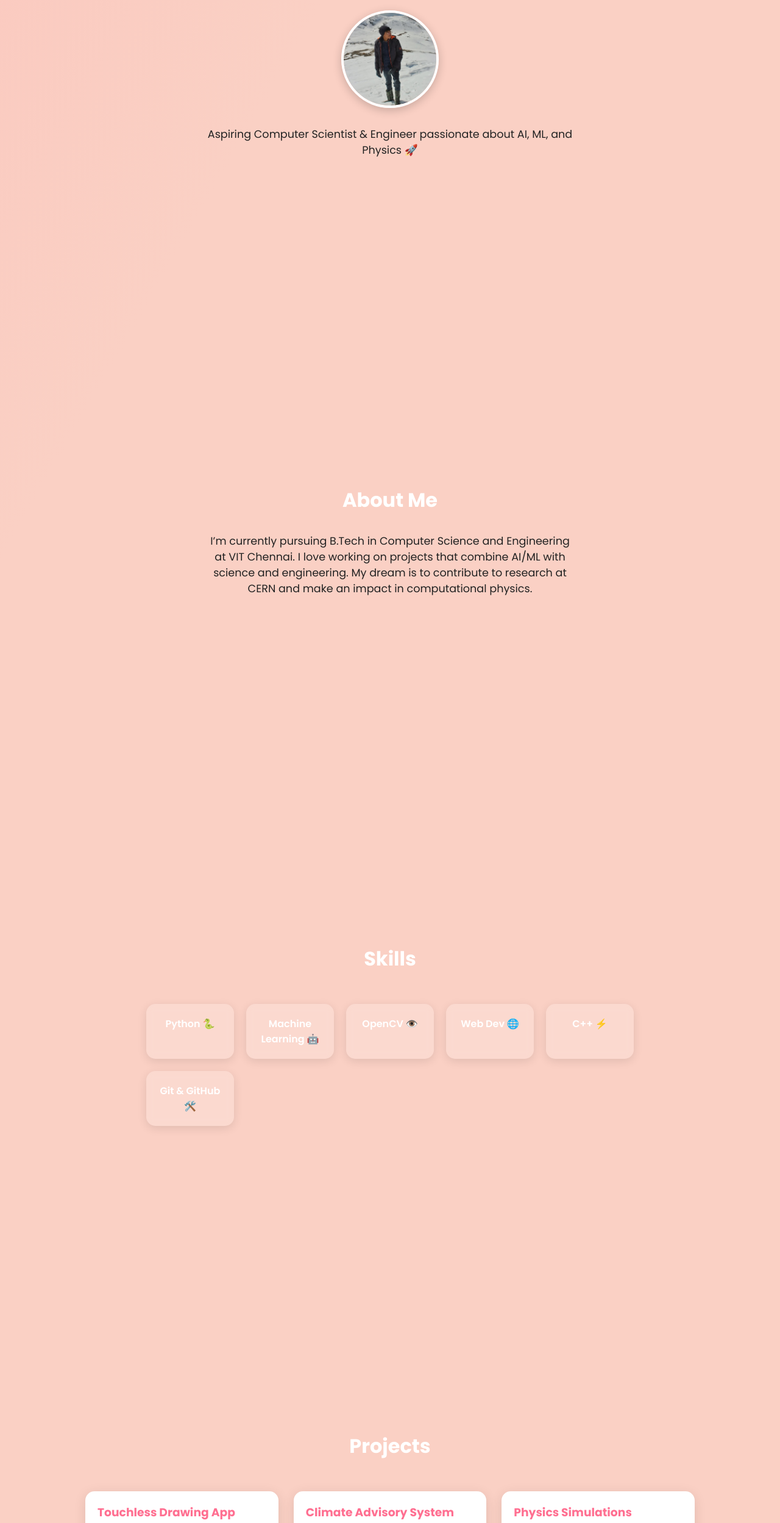
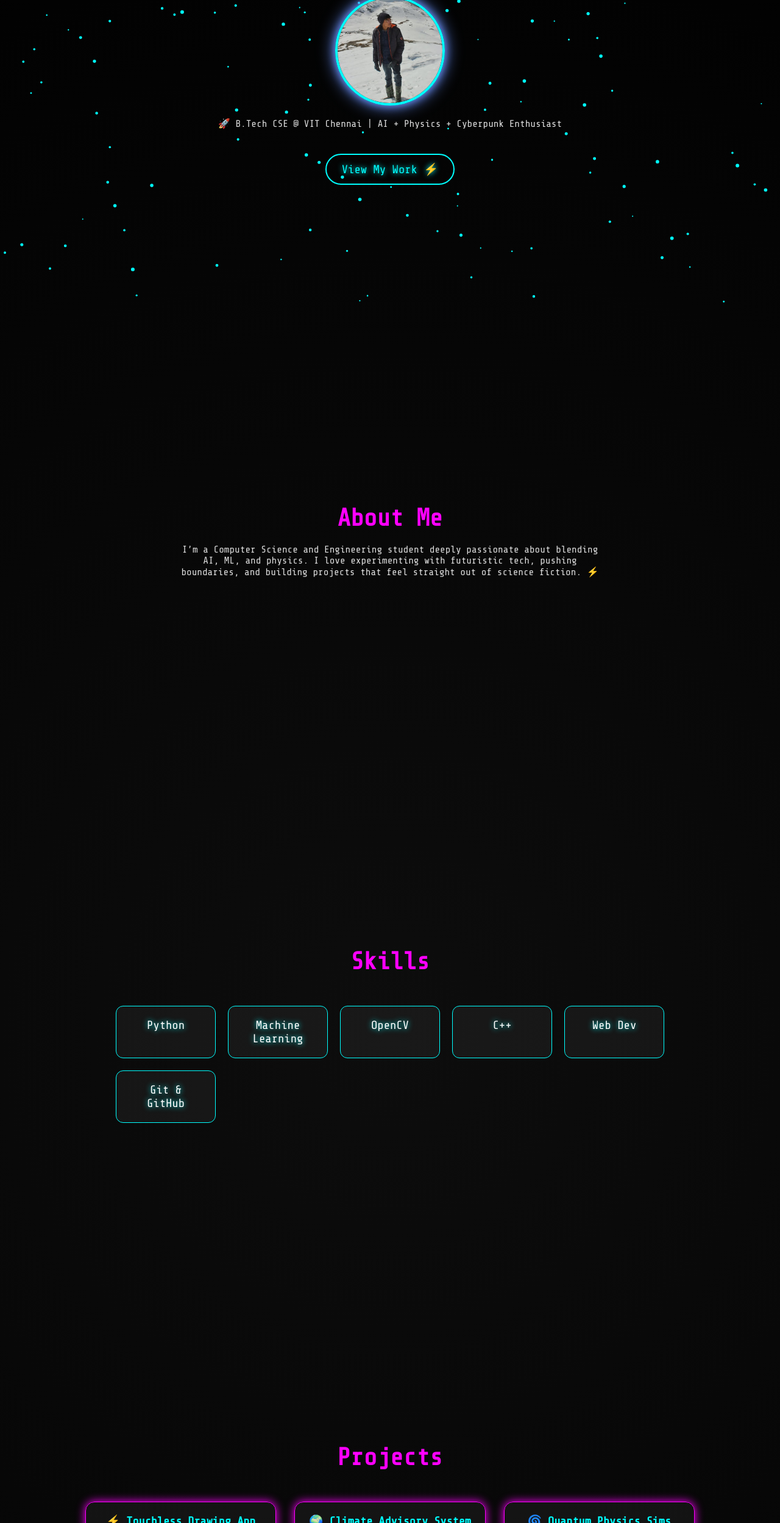
Before and after one commit to ivanho-git/ibhanmukh.github.io, a plain HTML site: page index.html in a window 1280 px wide. Shown: the part 303-2800 px from the top of the page at 61% size. Drawn offline with nearby package versions, Linux system fonts and the light colour scheme.

Commit message:
Update index.html

```diff
--- a/index.html
+++ b/index.html
@@ -3,101 +3,125 @@
 <head>
 <meta charset="UTF-8">
 <meta name="viewport" content="width=device-width, initial-scale=1.0">
-<title>Ibhan Mukherjee | Portfolio</title>
-<link href="https://fonts.googleapis.com/css2?family=Poppins:wght@400;600;700&display=swap" rel="stylesheet">
+<title>Ibhan Mukherjee | Cyberpunk Portfolio</title>
+<link href="https://fonts.googleapis.com/css2?family=Orbitron:wght@500;700&family=Share+Tech+Mono&display=swap" rel="stylesheet">
 <style>
-  /* Reset + Fonts */
-  * { margin:0; padding:0; box-sizing:border-box; font-family:'Poppins', sans-serif; }
+  /* Reset */
+  * {margin:0; padding:0; box-sizing:border-box;}
   body {
-    background: linear-gradient(120deg,#ff9a9e,#fad0c4,#fad0c4);
-    background-size: 300% 300%;
-    animation: backgroundShift 15s infinite alternate;
-    color:#333;
-    scroll-behavior:smooth;
+    font-family: 'Share Tech Mono', monospace;
+    background: radial-gradient(circle at center, #0d0d0d 0%, #000 100%);
+    color:#fff;
+    overflow-x:hidden;
   }
-  @keyframes backgroundShift {
-    0%{background-position:0% 50%;}
-    50%{background-position:100% 50%;}
-    100%{background-position:0% 50%;}
+
+  /* Background Particles */
+  canvas#bg {
+    position:fixed; top:0; left:0; width:100%; height:100%;
+    z-index:-1;
   }
 
   /* Navbar */
   nav {
-    position:fixed; top:0; left:0; width:100%;
-    background:rgba(255,255,255,0.2); backdrop-filter:blur(10px);
-    display:flex; justify-content:center; gap:30px; padding:15px 0;
-    box-shadow:0 2px 10px rgba(0,0,0,0.1);
+    position:fixed; top:0; width:100%; padding:20px;
+    display:flex; justify-content:center; gap:40px;
+    background:rgba(0,0,0,0.5); backdrop-filter:blur(10px);
     z-index:1000;
   }
   nav a {
-    text-decoration:none; color:#fff; font-weight:600; transition:0.3s;
+    color:#0ff; text-decoration:none; font-weight:bold;
+    transition:0.3s; text-shadow:0 0 10px #0ff;
   }
-  nav a:hover { color:#222; }
+  nav a:hover { color:#f0f; text-shadow:0 0 20px #f0f; }
 
-  /* Sections */
+  /* Section base */
   section {
     min-height:100vh; display:flex; flex-direction:column;
-    justify-content:center; align-items:center; padding:80px 20px;
-    text-align:center;
+    justify-content:center; align-items:center; text-align:center;
+    padding:100px 20px;
+    position:relative;
   }
 
-  h1,h2 { color:#fff; }
-  h1 { font-size:3em; margin-bottom:10px; }
-  h2 { font-size:2em; margin-bottom:20px; }
-  p { max-width:600px; margin:10px auto 20px; font-size:1.1em; color:#222; }
+  h1.glitch {
+    font-family:'Orbitron', sans-serif;
+    font-size:4em; position:relative; color:#0ff;
+    text-shadow:0 0 10px #0ff, 0 0 20px #0ff;
+    animation: flicker 2s infinite;
+  }
+  @keyframes flicker {
+    0%, 19%, 21%, 23%, 25%, 54%, 56%, 100% {opacity:1;}
+    20%, 24%, 55% {opacity:0.2;}
+  }
+
+  h2 { font-size:2.5em; margin-bottom:20px; color:#f0f; }
+  p { max-width:700px; margin-bottom:20px; color:#ddd; }
 
   /* Profile Image */
   .profile-pic {
-    width:160px; height:160px; border-radius:50%; border:4px solid #fff;
-    margin:20px 0; object-fit:cover; box-shadow:0 4px 15px rgba(0,0,0,0.2);
+    width:180px; height:180px; border-radius:50%;
+    border:4px solid #0ff; margin:20px 0; object-fit:cover;
+    box-shadow:0 0 20px #0ff, 0 0 40px #0ff;
+    animation: pulse 3s infinite;
+  }
+  @keyframes pulse {
+    0% { box-shadow:0 0 10px #0ff,0 0 20px #0ff;}
+    50% { box-shadow:0 0 20px #f0f,0 0 40px #f0f;}
+    100%{ box-shadow:0 0 10px #0ff,0 0 20px #0ff;}
   }
 
-  /* Skills */
+  /* Skills Grid */
   .skills {
-    display:grid; grid-template-columns:repeat(auto-fit,minmax(120px,1fr));
-    gap:20px; max-width:800px; margin-top:30px;
+    display:grid; grid-template-columns:repeat(auto-fit,minmax(150px,1fr));
+    gap:20px; max-width:900px; margin-top:30px;
   }
   .skill {
-    background:rgba(255,255,255,0.2); backdrop-filter:blur(6px);
-    padding:20px; border-radius:15px; color:#fff;
-    font-weight:600; transition:0.3s; box-shadow:0 4px 15px rgba(0,0,0,0.1);
+    background:rgba(255,255,255,0.05); border:1px solid #0ff;
+    padding:20px; border-radius:12px; font-size:1.2em;
+    transition:0.3s; text-shadow:0 0 10px #0ff;
+    transform-style: preserve-3d;
   }
-  .skill:hover { transform:translateY(-8px) scale(1.05); }
+  .skill:hover { transform:scale(1.1) rotateY(10deg); border-color:#f0f; }
 
   /* Projects */
   .projects {
-    display:grid; grid-template-columns:repeat(auto-fit,minmax(250px,1fr));
-    gap:25px; max-width:1000px; margin-top:30px;
+    display:grid; grid-template-columns:repeat(auto-fit,minmax(280px,1fr));
+    gap:30px; max-width:1000px; margin-top:30px;
   }
   .project-card {
-    background:#fff; padding:20px; border-radius:15px;
-    box-shadow:0 4px 20px rgba(0,0,0,0.1);
-    transition:0.3s; text-align:left;
+    background:rgba(255,255,255,0.05);
+    border:1px solid #f0f; border-radius:15px;
+    padding:20px; transition:0.3s;
+    box-shadow:0 0 15px #f0f;
   }
-  .project-card:hover { transform:translateY(-10px); }
-  .project-card h3 { margin-bottom:10px; color:#ff6f91; }
-  .project-card p { color:#444; }
+  .project-card:hover {
+    transform:translateY(-10px) scale(1.05);
+    box-shadow:0 0 25px #0ff, 0 0 50px #f0f;
+  }
+  .project-card h3 { color:#0ff; margin-bottom:10px; }
+
+  /* Neon Button */
+  .btn {
+    display:inline-block; margin-top:20px; padding:12px 25px;
+    border:2px solid #0ff; border-radius:50px;
+    color:#0ff; font-size:1.2em; text-decoration:none;
+    text-shadow:0 0 10px #0ff; transition:0.3s;
+  }
+  .btn:hover {
+    background:#0ff; color:#000; text-shadow:none;
+    box-shadow:0 0 20px #0ff, 0 0 40px #0ff;
+  }
 
   /* Contact */
   .contact a {
-    margin:0 15px; text-decoration:none; font-size:1.5em; color:#fff;
-    transition:0.3s;
+    margin:0 15px; font-size:2em; color:#f0f;
+    text-shadow:0 0 15px #f0f; transition:0.3s;
   }
-  .contact a:hover { color:#222; }
-
-  /* Floating shapes (subtle) */
-  .shape {
-    position:absolute; border-radius:50%;
-    background:rgba(255,255,255,0.2);
-    animation: floatShape linear infinite;
-  }
-  @keyframes floatShape {
-    0% { transform: translateY(100vh) rotate(0deg); }
-    100% { transform: translateY(-120vh) rotate(360deg); }
-  }
+  .contact a:hover { color:#0ff; text-shadow:0 0 30px #0ff; }
 </style>
 </head>
 <body>
+
+<canvas id="bg"></canvas>
 
 <!-- Navbar -->
 <nav>
@@ -110,29 +134,30 @@
 
 <!-- Home -->
 <section id="home">
-  <h1>Hi, I'm <span style="color:#ff6f91;">Ibhan</span> 👋</h1>
-  <img src="IMG_20250428_102446.jpg" alt="Ibhan Mukherjee" class="profile-pic">
-  <p>Aspiring Computer Scientist & Engineer passionate about AI, ML, and Physics 🚀</p>
+  <h1 class="glitch">Ibhan Mukherjee</h1>
+  <img src="IMG_20250428_102446.jpg" alt="Ibhan" class="profile-pic">
+  <p>🚀 B.Tech CSE @ VIT Chennai | AI + Physics + Cyberpunk Enthusiast</p>
+  <a href="#projects" class="btn">View My Work ⚡</a>
 </section>
 
 <!-- About -->
 <section id="about">
   <h2>About Me</h2>
-  <p>I’m currently pursuing B.Tech in Computer Science and Engineering at VIT Chennai.
-     I love working on projects that combine AI/ML with science and engineering.
-     My dream is to contribute to research at CERN and make an impact in computational physics.</p>
+  <p>I’m a Computer Science and Engineering student deeply passionate about blending
+     AI, ML, and physics. I love experimenting with futuristic tech,
+     pushing boundaries, and building projects that feel straight out of science fiction. ⚡</p>
 </section>
 
 <!-- Skills -->
 <section id="skills">
   <h2>Skills</h2>
   <div class="skills">
-    <div class="skill">Python 🐍</div>
-    <div class="skill">Machine Learning 🤖</div>
-    <div class="skill">OpenCV 👁️</div>
-    <div class="skill">Web Dev 🌐</div>
-    <div class="skill">C++ ⚡</div>
-    <div class="skill">Git & GitHub 🛠️</div>
+    <div class="skill">Python</div>
+    <div class="skill">Machine Learning</div>
+    <div class="skill">OpenCV</div>
+    <div class="skill">C++</div>
+    <div class="skill">Web Dev</div>
+    <div class="skill">Git & GitHub</div>
   </div>
 </section>
 
@@ -141,16 +166,19 @@
   <h2>Projects</h2>
   <div class="projects">
     <div class="project-card">
-      <h3>Touchless Drawing App</h3>
-      <p>An OpenCV + Mediapipe based project where users can draw using hand gestures and blinks.</p>
+      <h3>⚡ Touchless Drawing App</h3>
+      <p>Draw with your fingers in the air using OpenCV + Mediapipe.
+         Blink to select tools. Gesture-based creativity unlocked.</p>
     </div>
     <div class="project-card">
-      <h3>Climate Advisory System</h3>
-      <p>Combining weather & satellite data for climate-resilient agriculture using ML.</p>
+      <h3>🌍 Climate Advisory System</h3>
+      <p>Smart system combining weather + satellite data for farmers
+         to optimize yield and fight climate change impacts.</p>
     </div>
     <div class="project-card">
-      <h3>Physics Simulations</h3>
-      <p>Python-based simulations for quantum mechanics and electromagnetism visualization.</p>
+      <h3>🌀 Quantum Physics Sims</h3>
+      <p>Interactive simulations in Python to visualize
+         quantum tunneling, superposition, and more.</p>
     </div>
   </div>
 </section>
@@ -158,7 +186,7 @@
 <!-- Contact -->
 <section id="contact">
   <h2>Contact</h2>
-  <p>Let’s connect! 🚀</p>
+  <p>Let’s collaborate and build the future 🚀</p>
   <div class="contact">
     <a href="mailto:your.email@example.com">📧</a>
     <a href="https://github.com/yourgithub" target="_blank">💻</a>
@@ -166,11 +194,39 @@
   </div>
 </section>
 
-<!-- Floating Shapes -->
-<div class="shape" style="left:10%; width:30px; height:30px; animation-duration:8s;"></div>
-<div class="shape" style="left:70%; width:50px; height:50px; animation-duration:12s;"></div>
-<div class="shape" style="left:40%; width:40px; height:40px; animation-duration:10s;"></div>
-<div class="shape" style="left:85%; width:25px; height:25px; animation-duration:6s;"></div>
+<!-- Particle Background Script -->
+<script>
+const canvas = document.getElementById("bg");
+const ctx = canvas.getContext("2d");
+canvas.width = window.innerWidth;
+canvas.height = window.innerHeight;
+
+let particles = [];
+for(let i=0; i<150; i++){
+  particles.push({
+    x: Math.random()*canvas.width,
+    y: Math.random()*canvas.height,
+    r: Math.random()*2+1,
+    dx: (Math.random()-0.5)*0.5,
+    dy: (Math.random()-0.5)*0.5
+  });
+}
+
+function draw(){
+  ctx.clearRect(0,0,canvas.width,canvas.height);
+  ctx.fillStyle="#0ff";
+  particles.forEach(p=>{
+    ctx.beginPath();
+    ctx.arc(p.x,p.y,p.r,0,Math.PI*2);
+    ctx.fill();
+    p.x+=p.dx; p.y+=p.dy;
+    if(p.x<0||p.x>canvas.width) p.dx*=-1;
+    if(p.y<0||p.y>canvas.height) p.dy*=-1;
+  });
+  requestAnimationFrame(draw);
+}
+draw();
+</script>
 
 </body>
 </html>
```
